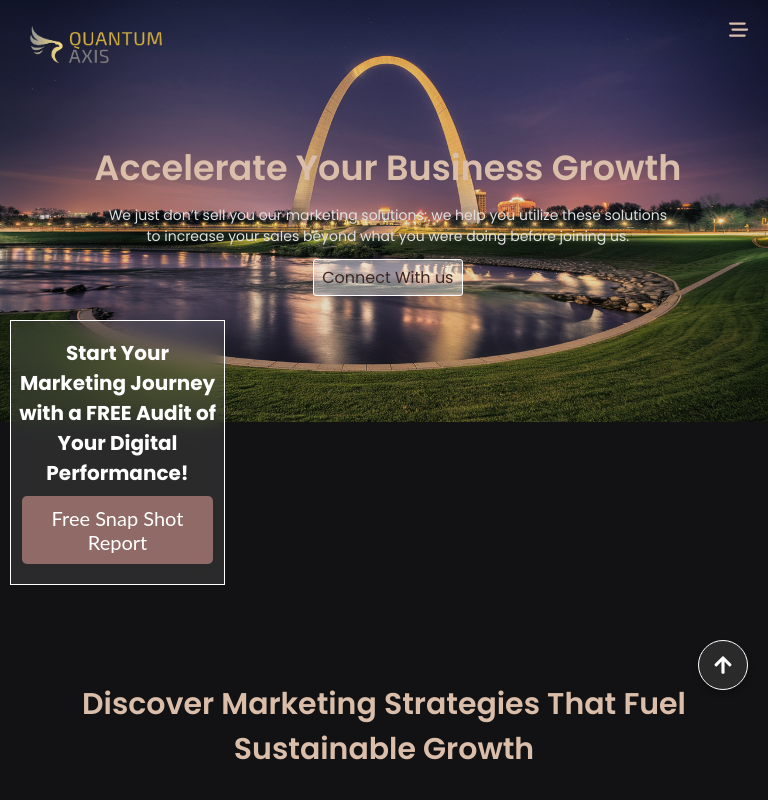
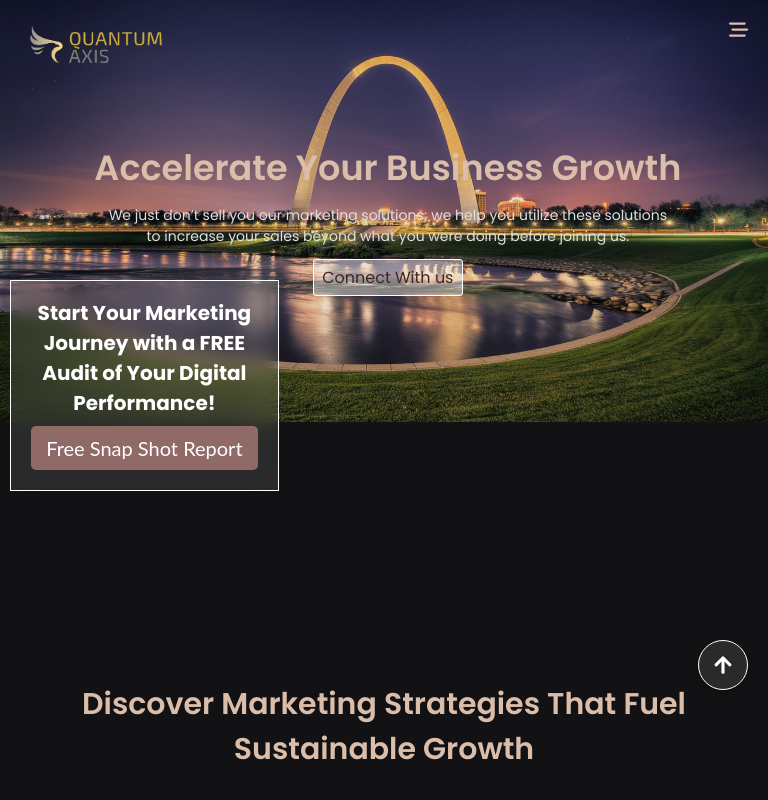
Before and after one commit to tharanycred4future/quantumaxistest, a React (Vite) app: page / in a window 768 px wide. Shown: the top 800 px of the page. Built offline with nearby package versions, Linux system fonts and the light colour scheme.

Commit message:
responsive update

```diff
--- a/src/components/Header/Header.css
+++ b/src/components/Header/Header.css
@@ -356,8 +356,8 @@
   padding: 5px;
 }
 .slider-wrapper{
-  width: 80%;
-  top: 265px;
+  width: 100%;
+  top: 220px;
   left: 60px;
   transform: translateX(-50px);
 }
@@ -393,10 +393,10 @@
   padding: 5px;
 }
 .slider-wrapper{
-  top: 320px;
+  top: 280px;
   left: 60px;
   transform: translateX(-50px);
-  width:80%;
+  width:100%;
 
 }
 }
@@ -432,7 +432,7 @@
   padding: 5px;
 }
 .slider-wrapper{
-  top: 400px;
+  top: 380px;
   left: 60px;
   transform: translateX(-50px);
   width:80%;
--- a/src/components/ServicePage/ServicePage.css
+++ b/src/components/ServicePage/ServicePage.css
@@ -15,6 +15,7 @@
     font-weight: 600;
     padding: 40px 0px;
     margin-top: 100px;
+
 
 }
 .service-page-des{
--- a/src/components/Slider/Slider.css
+++ b/src/components/Slider/Slider.css
@@ -19,7 +19,7 @@
 
 
 .slider h2 {
-  font-size: 25px;
+  font-size: 22px;
   margin-bottom: 20px;
 }
 
```
